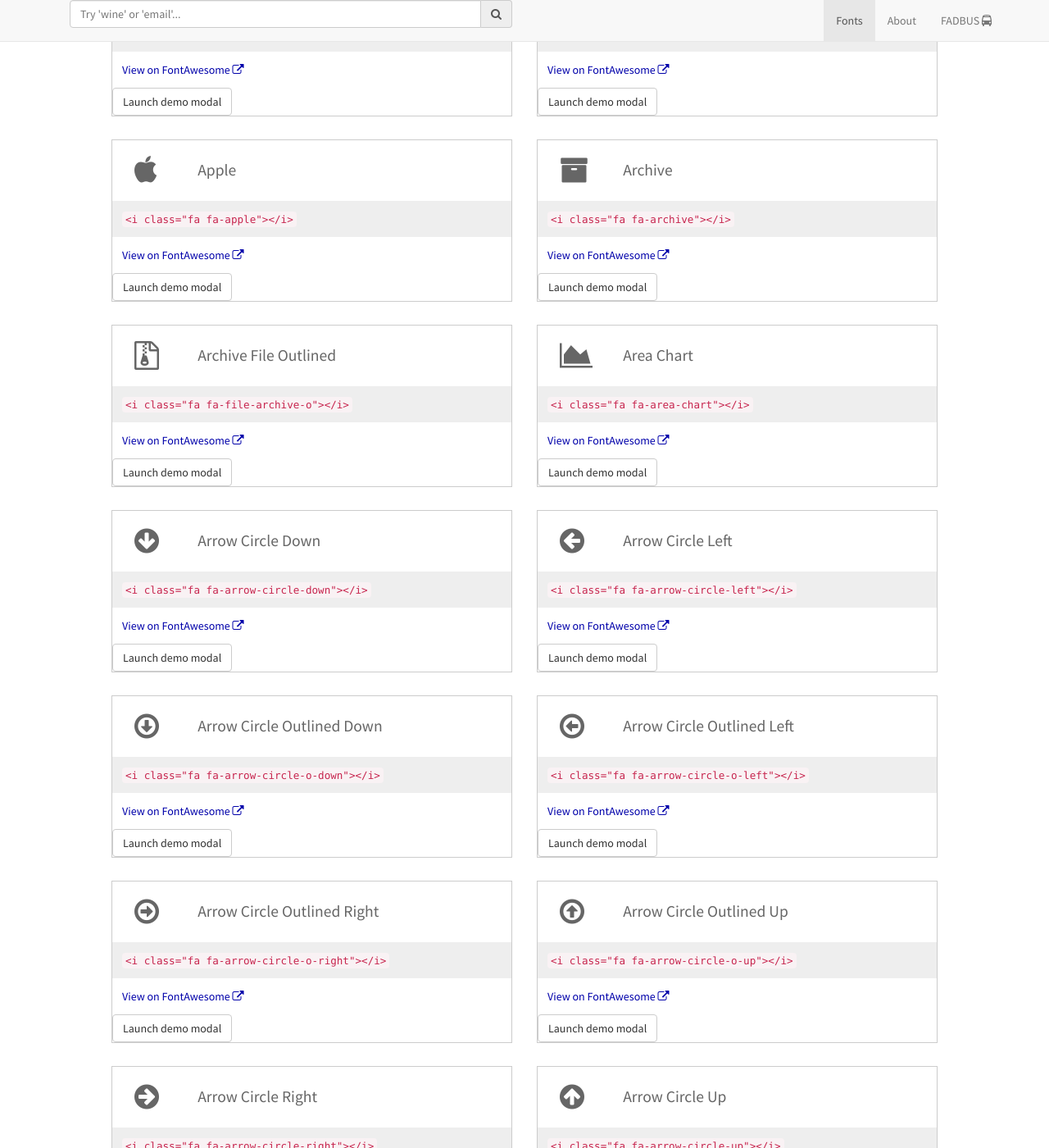
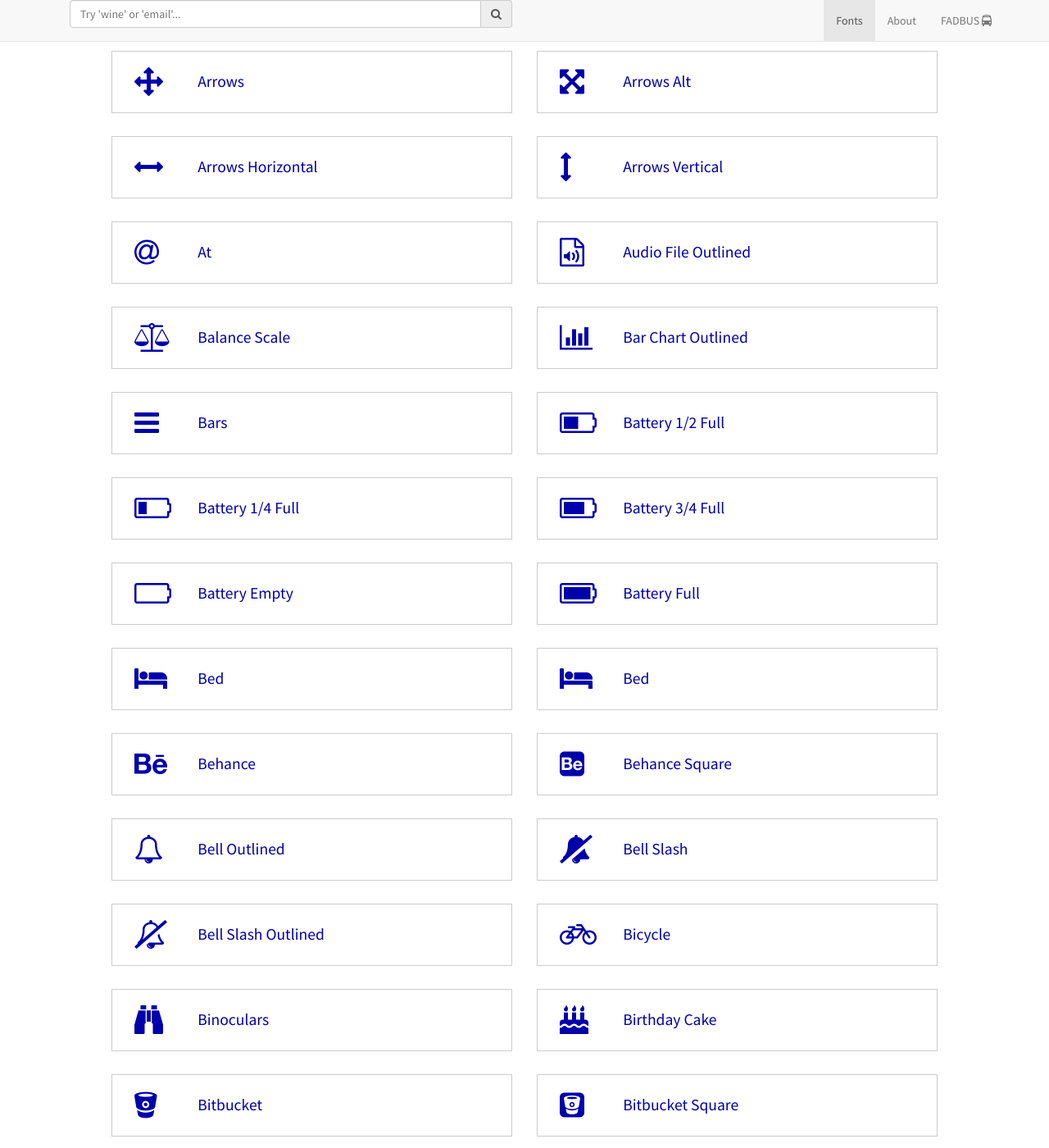
Before and after one commit to fadbus/fadbus.github.io, a Jekyll site: the page built from new.html, in a window 1280 px wide and 1400 px high, scrolled down 1266 px. Shown: the whole window at 82% size. Built offline with Jekyll 4.4.1, drawn with Linux system fonts in a browser that asks for light colours; comment, search, counter and statistics services are not loaded; some of the changed text lies outside the part shown.

Commit message:
Trims down cards to minimal size.

```diff
--- a/new.html
+++ b/new.html
@@ -14,9 +14,9 @@ navbar: "fonts"
 
     {% assign fonts = site.data.fontawesome.icons | sort: 'name' %}
     {% for font in fonts %}
-
       <div class="col-md-6 card-column">
         <div class="card">
+          <a href="#" data-toggle="modal" data-target="#myModal">
           <div class="row">
             <div class="col-xs-2">
               <div class="icon">
@@ -28,20 +28,10 @@ navbar: "fonts"
                 {{ font.name }}
               </div>
             </div>
+            <span class="col-md-6 searchable hidden">{{ font.meta }} | {{ font.id }} | {{ font.unicode }} | {{ font.created }} | {{ font.categories}}</span>
           </div>
           <!-- /.row -->
-
-          <div class="row icon-code">
-            <code>&lt;i class="fa {{ site.data.fontawesome.prefix }}{{ font.id }}"&gt;&lt;/i&gt;</code>
-          </div>
-          <span class="col-md-6 searchable hidden">{{ font.meta }} | {{ font.id }} | {{ font.unicode }} | {{ font.created }} | {{ font.categories}}</span>
-          <div class="row icon-link">
-            <a href="{{ site.fontAwesomeFontBaseUrl }}{{ font.id }}" data-toggle="tooltip" data-placement="right" rel="tooltip" title="{{ font.meta }}" target="_blank">View on FontAwesome&nbsp;<i class="fa fa-external-link"></i></a>
-          </div>
-          <button type="button" class="btn btn-default" data-toggle="modal" data-target="#myModal">
-            Launch demo modal
-          </button>
-
+          </a>
         </div><!-- /.card -->
       </div><!-- /.card-column -->
     {% endfor %}
@@ -55,14 +45,17 @@ navbar: "fonts"
         <div class="modal-content">
           <div class="modal-header">
             <button type="button" class="close" data-dismiss="modal" aria-label="Close"><span aria-hidden="true">&times;</span></button>
-            <h4 class="modal-title" id="myModalLabel">Modal title</h4>
+            <h4 class="modal-title" id="myModalLabel">Example FontAwesome Icon</h4>
           </div>
           <div class="modal-body">
-            ...
+            <p>Meta, ID, Unicode, created, categories, etc.</p>
+            <div class="row icon-code">
+              <code>&lt;i class="fa fa-example"&gt;&lt;/i&gt;</code>
+            </div>
           </div>
           <div class="modal-footer">
+            <a href="#" target="_blank"class="btn btn-primary">View on FontAwesome&nbsp;<i class="fa fa-external-link"></i></a>
             <button type="button" class="btn btn-default" data-dismiss="modal">Close</button>
-            <button type="button" class="btn btn-primary">Save changes</button>
           </div>
         </div>
       </div>
```
Lines whose indentation alone changed are shown as unchanged.
